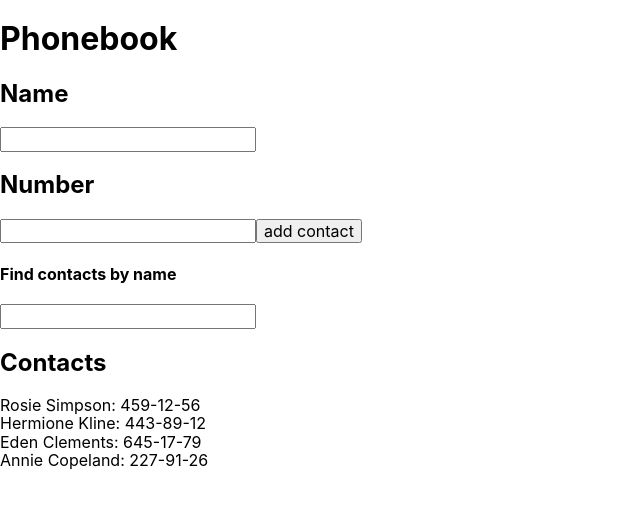
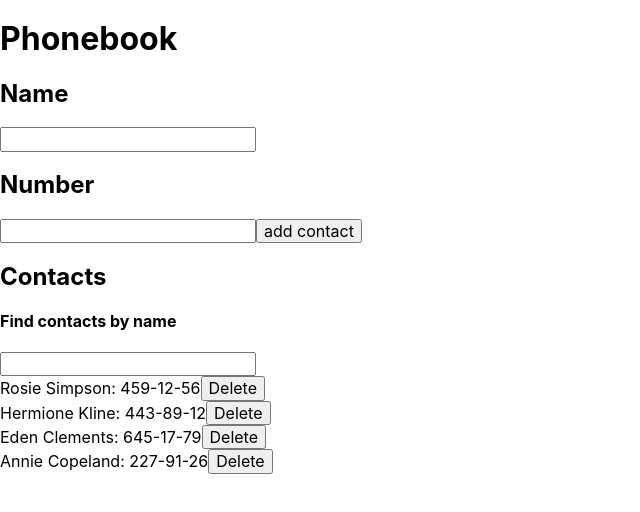
Before and after one commit to Sergii79/goit-react-hw-02-phonebook, a React (Create React App) app: page / in a window 1280 px wide. Shown: the top 512 px of the page, without its empty margins (0-640 px from the left). Built offline with nearby package versions, Linux system fonts and the light colour scheme.

Commit message:
commit fourth

```diff
--- a/src/components/App.jsx
+++ b/src/components/App.jsx
@@ -13,13 +13,10 @@ export class App extends Component {
       { id: 'id-3', name: 'Eden Clements', number: '645-17-79' },
       { id: 'id-4', name: 'Annie Copeland', number: '227-91-26' },
     ],
-    // name: '',
-    // number: '',
     filter: '',
   }
 
   addContact = newContact => {
-    console.log(newContact);
     const newNames = this.state.contacts.map(item => item.name);
 
     if (newNames.some(name => name.toLowerCase() === newContact.name.toLowerCase())) {
@@ -29,9 +26,23 @@ export class App extends Component {
     }
   };
 
-  filterContacts = value => {
-    console.log(value);
-    this.setState({ filter: value });
+  changeFilter = value => {
+    this.setState({ filter: value.currentTarget.value });
+  };
+
+  // функция возвращающая новый массив контактов, отфильтрованных на основе значения фильтра.
+  filterContacts = () => {
+    const { filter, contacts } = this.state;
+    const normalizedFilter = filter.toLowerCase();
+    return contacts.filter(({ name }) =>
+      name.toLowerCase().includes(normalizedFilter)
+    );
+  };
+
+  deleteContact = contact => {
+    this.setState(prevState => ({
+      contacts: prevState.contacts.filter(item => item.name !== contact),
+    }));
   };
 
   render() {
@@ -39,9 +50,17 @@ export class App extends Component {
     <div
     >
       <h1>Phonebook</h1>
-      <ContactForm onSave={this.addContact} />
-      <Filter filter={this.filterContacts} />
-      <ContactList items={this.state.contacts} />
+      <ContactForm
+        onSave={this.addContact}
+      />
+      <h2>Contacts</h2>
+      <Filter
+        onFilter={this.changeFilter}
+      />
+      <ContactList
+        filterContacts={this.filterContacts}
+        deleteContact={this.deleteContact}
+      />
       <GlobalStyle />
     </div>
   );
--- a/src/components/ContactForma/ContactForma.jsx
+++ b/src/components/ContactForma/ContactForma.jsx
@@ -1,6 +1,8 @@
 import PropTypes from 'prop-types';
 import { Formik, Field, Form } from 'formik';
 import { nanoid } from 'nanoid';
+
+//* форма додавання контактів
 
 export const ContactForm = ({ onSave }) => {
     const handleSubmit = values => {
--- a/src/components/ContactList/ContactList.jsx
+++ b/src/components/ContactList/ContactList.jsx
@@ -1,13 +1,18 @@
 import PropTypes from 'prop-types';
 import { ContactListItems } from "./ContactListItems/ContactListItems";
 
-export const ContactList = ({ items }) => {
+//* список контактів
+
+export const ContactList = ({ filterContacts, deleteContact }) => {
+    const contacts = filterContacts();
     return (
         <div>
-            <h2>Contacts</h2>
-            {items.map(item => (
+            {contacts.map(item => (
                 <ul key={item.id}>
-                    <ContactListItems item={item} />
+                    <ContactListItems
+                        item={item}
+                        deleteContact={deleteContact}
+                    />
                 </ul>
             ))}
         </div>
@@ -15,7 +20,8 @@ export const ContactList = ({ items }) => {
 };
 
 ContactList.prototype = {
-    items: PropTypes.arrayOf(PropTypes.shape({
+    filterContacts: PropTypes.arrayOf(PropTypes.shape({
         id: PropTypes.string.isRequired
     })).isRequired,
+    deleteContact: PropTypes.func.isRequired,
 };
--- a/src/components/ContactList/ContactListItems/ContactListItems.jsx
+++ b/src/components/ContactList/ContactListItems/ContactListItems.jsx
@@ -1,10 +1,12 @@
 import PropTypes from 'prop-types';
 
-export const ContactListItems = ({ item: {name, number} }) => {
+//* елемент списку контактів
 
+export const ContactListItems = ({ item: {name, number}, deleteContact }) => {
     return (
         <li key={name}>
             <span>{name}: {number}</span>
+            <button type="button" onClick={() => deleteContact(name)}>Delete</button>
         </li>
     );
 };
@@ -14,4 +16,5 @@ ContactListItems.prototype = {
         name: PropTypes.string.isRequired,
         number: PropTypes.number.isRequired,
     }).isRequired,
+    deleteContact: PropTypes.func.isRequired,
 };
--- a/src/components/Filter/Filter.jsx
+++ b/src/components/Filter/Filter.jsx
@@ -1,10 +1,20 @@
+import PropTypes from 'prop-types';
 
+//* фільтр пошуку
 
-export const Filter = ({ filter }) => {
+export const Filter = ({ onFilter }) => {
     return (
         <div>
             <h4>Find contacts by name</h4>
-            <input type="text" />
+            <input
+                type="text"
+                name="filter"
+                onChange={onFilter}
+            />
         </div>
     )
 };
+
+Filter.propTypes = {
+    onFilter: PropTypes.func.isRequired,
+};
```
